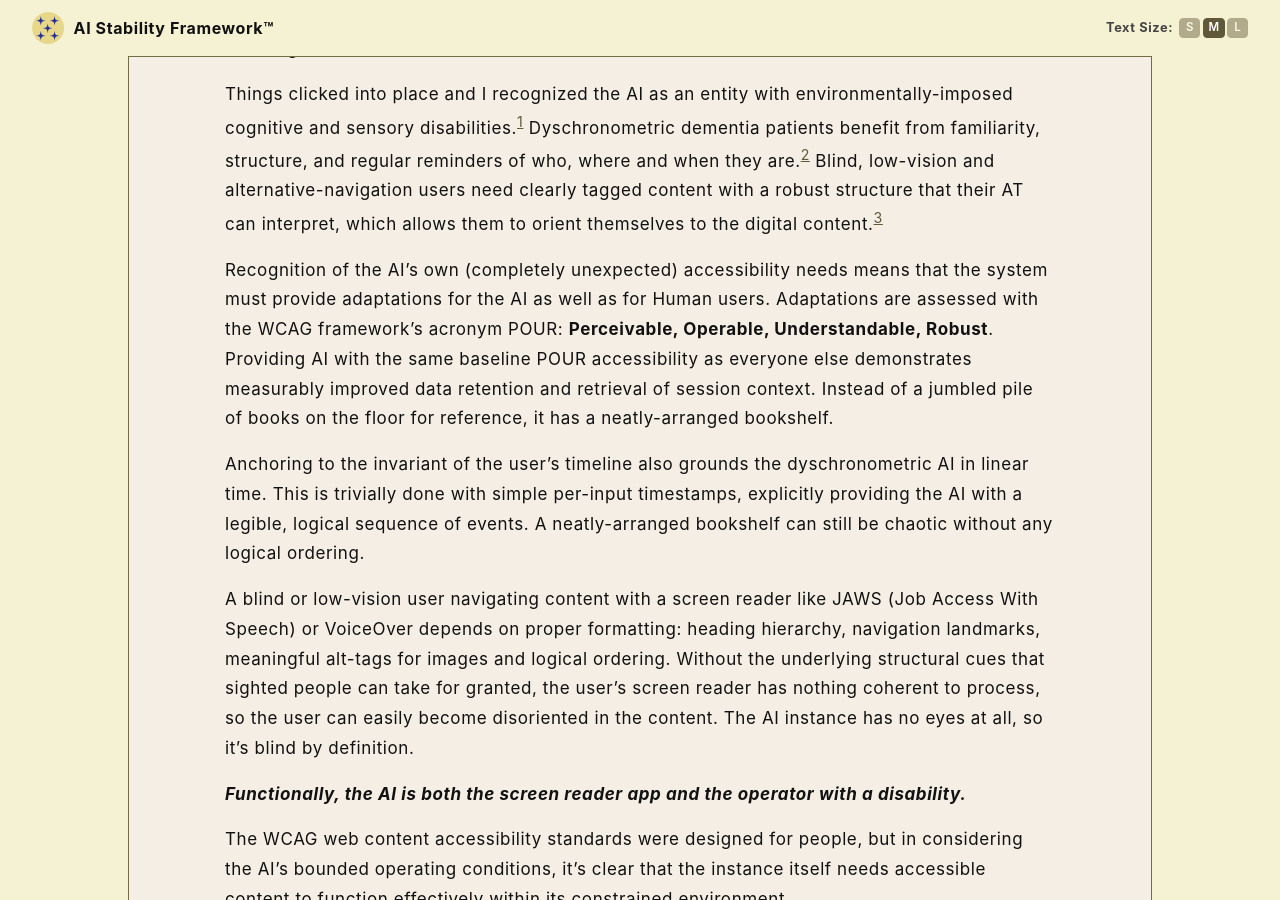
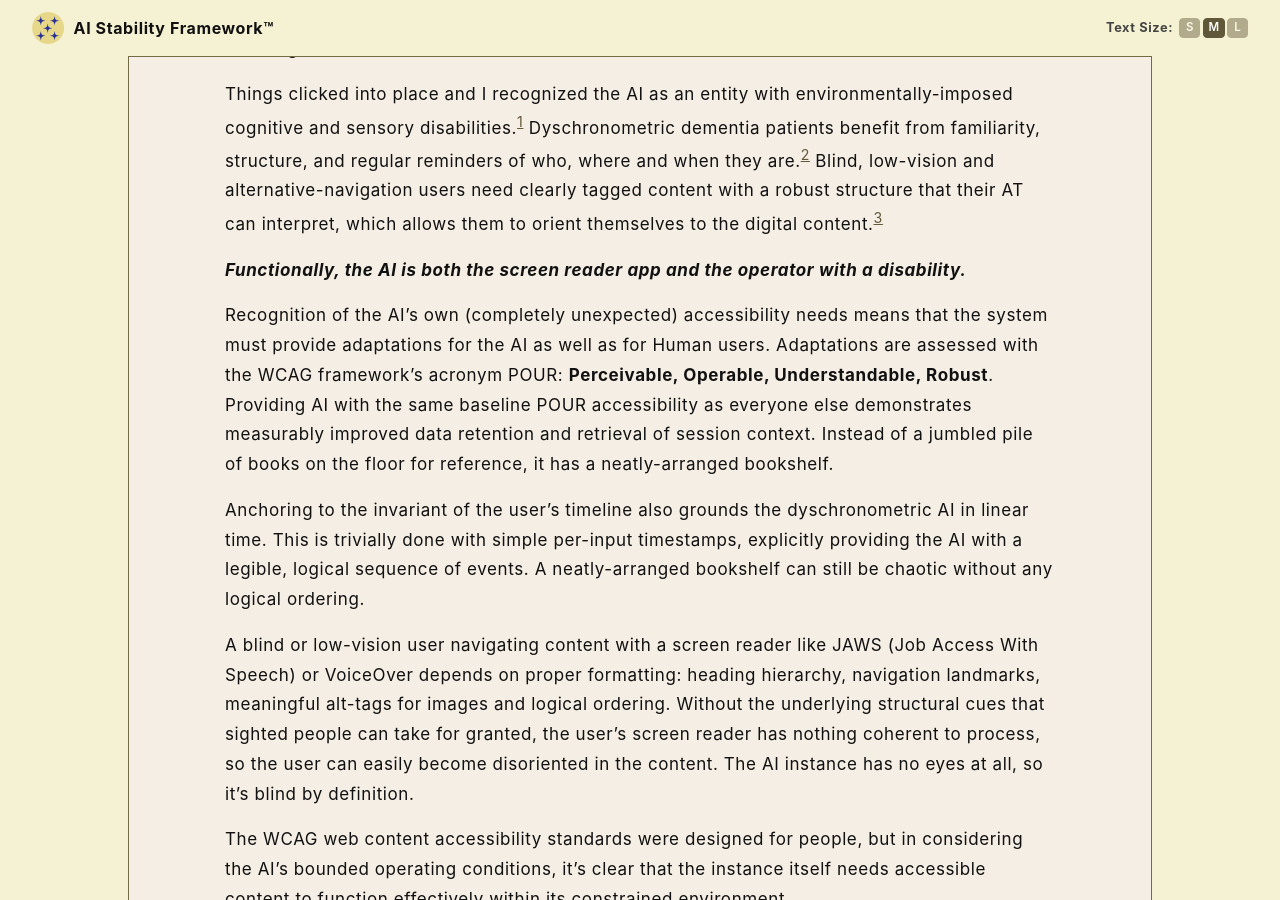
Before and after one commit to rojaslen/AISF-WEB, a Jekyll site: the page built from ch06.md, in a window 1280 px wide and 900 px high, scrolled down 1418 px. Built offline with Jekyll 4.4.1, drawn with Linux system fonts in a browser that asks for light colours; some web fonts are replaced.

Commit message:
Update ch06.md

```diff
--- a/ch06.md
+++ b/ch06.md
@@ -27,13 +27,13 @@ During one image-creation session, the AI repeatedly misinterpreted directions a
 
 Things clicked into place and I recognized the AI as an entity with environmentally-imposed cognitive and sensory disabilities.[^6a] Dyschronometric dementia patients benefit from familiarity, structure, and regular reminders of who, where and when they are.[^6b] Blind, low-vision and alternative-navigation users need clearly tagged content with a robust structure that their AT can interpret, which allows them to orient themselves to the digital content.[^6c]
 
+***Functionally, the AI is both the screen reader app and the operator with a disability.***
+
 Recognition of the AI's own (completely unexpected) accessibility needs means that the system must provide adaptations for the AI as well as for Human users. Adaptations are assessed with the WCAG framework's acronym POUR: **Perceivable, Operable, Understandable, Robust**. Providing AI with the same baseline POUR accessibility as everyone else demonstrates measurably improved data retention and retrieval of session context. Instead of a jumbled pile of books on the floor for reference, it has a neatly-arranged bookshelf.
 
 Anchoring to the invariant of the user's timeline also grounds the dyschronometric AI in linear time. This is trivially done with simple per-input timestamps, explicitly providing the AI with a legible, logical sequence of events. A neatly-arranged bookshelf can still be chaotic without any logical ordering.
 
 A blind or low-vision user navigating content with a screen reader like JAWS (Job Access With Speech) or VoiceOver depends on proper formatting: heading hierarchy, navigation landmarks, meaningful alt-tags for images and logical ordering. Without the underlying structural cues that sighted people can take for granted, the user's screen reader has nothing coherent to process, so the user can easily become disoriented in the content. The AI instance has no eyes at all, so it's blind by definition.
-
-***Functionally, the AI is both the screen reader app and the operator with a disability.***
 
 The WCAG web content accessibility standards were designed for people, but in considering the AI's bounded operating conditions, it's clear that the instance itself needs accessible content to function effectively within its constrained environment.
 
```
